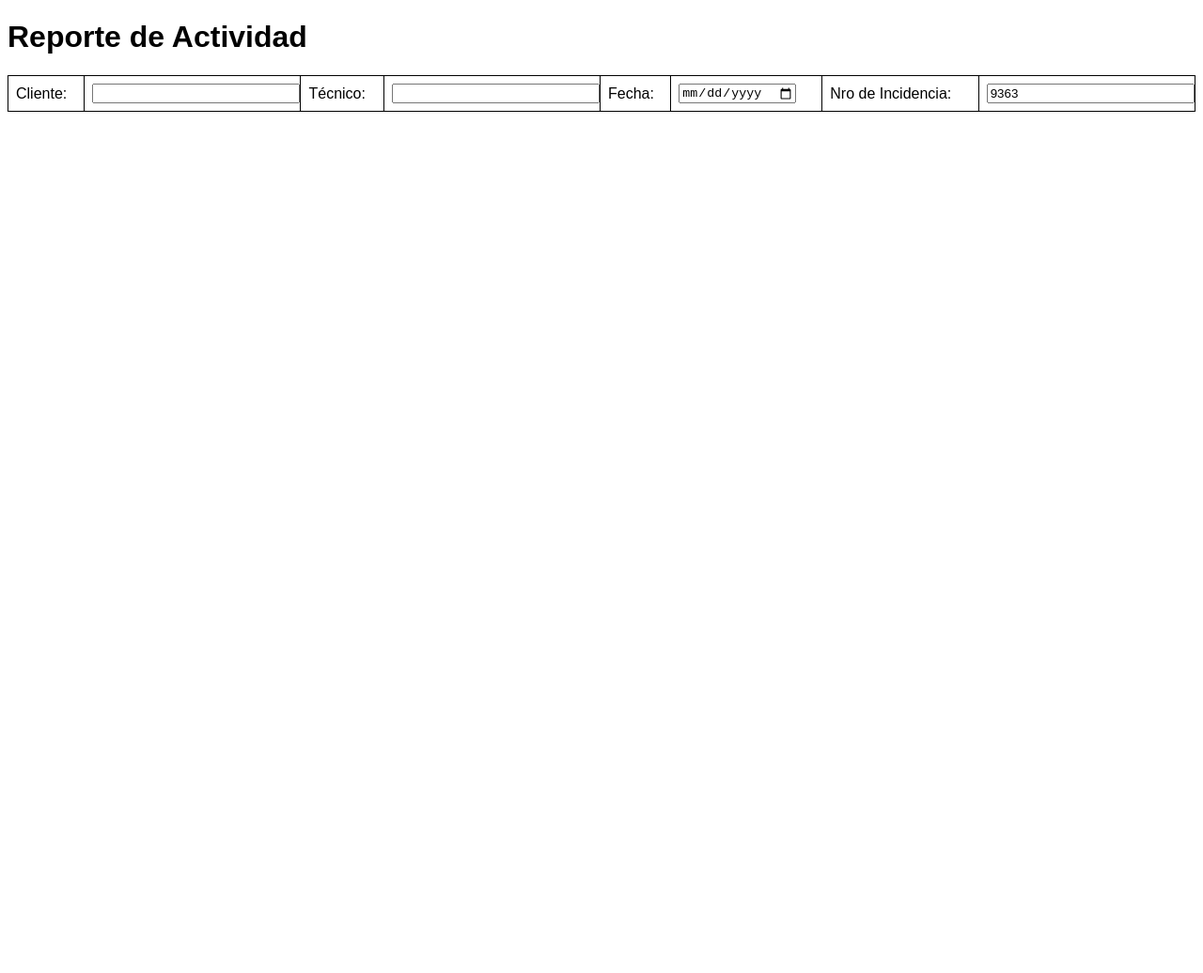
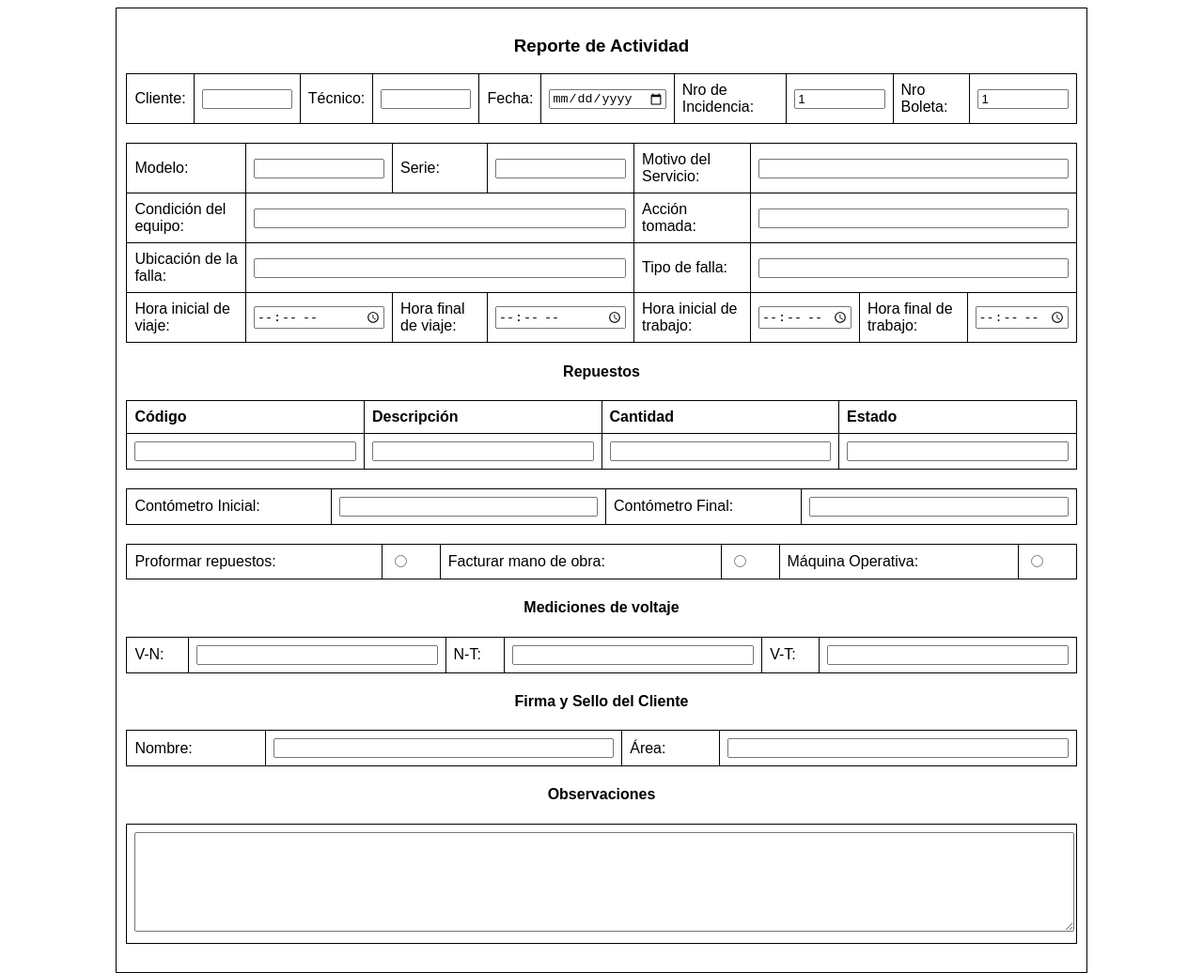
Before and after one commit to ErickMartBre/Proyecto1Grupo3, a plain HTML site: page ProyectoGrupo3.html in a window 1280 px wide. Shown: the whole page at 94% size. Before the commit the page ends 800 px from the top, so only its background shows below. Drawn offline with Linux system fonts and the light colour scheme.

Commit message:
Avance HTML

```diff
--- a/ProyectoGrupo3.html
+++ b/ProyectoGrupo3.html
@@ -3,55 +3,165 @@
 <head>
     <meta charset="UTF-8">
     <meta name="viewport" content="width=device-width, initial-scale=1.0">
-    <title>Proyecto 1 Grupo 3</title>
+    <title>Boleta de Servicio</title>
     <style>
-
-        body
-        {
+        body {
             font-family: "Arial", sans-serif;
         }
-
-        table
-        {
+        table {
             width: 100%;
             border-collapse: collapse;
+            margin-bottom: 20px;
         }
-
-        td, th
-        {
+        td, th {
             border: 1px solid black;
             padding: 8px;
             text-align: left;
         }
-
-        input[type="text"]
-        {
+        input[type="text"], input[type="date"], input[type="time"] {
             width: 100%;
+            box-sizing: border-box;
         }
-
+        .container {
+            width: 80%;
+            margin: 0 auto;
+            border: 1px solid #000;
+            padding: 10px;
+        }
+        h3, h4 {
+            text-align: center;
+        }
+        @media (max-width: 600px) {
+            .container {
+                width: 100%;
+            }
+        }
     </style>
 </head>
 <body>
 
-    <h1>Reporte de Actividad</h1>
-    <table>
-        <tr>
-            <td>Cliente:</td>
-            <td><input type="text" name="cliente"></td>
-            <td>Técnico:</td>
-            <td><input type="text" name="tecnico"></td>
-            <td>Fecha:</td>
-            <td><input type="date" name="fecha"></td>
-            <td>Nro de Incidencia:</td>
-            <td><input type="text" id="incidencia"></td>
-        </tr>
-    </table>
 
-    <script>
-            let numero= Math.floor(Math.random()* 9999 +1);
-            document.getElementById("incidencia").value = numero;
-            document.getElementById("incidencia").readOnly = true;
+    <div class="container">
+        <h3>Reporte de Actividad</h3>
 
-    </script>
+        <table>
+            <tr>
+                <td><label for="cliente">Cliente:</label></td>
+                <td><input type="text" id="cliente" name="cliente"></td>
+                <td><label for="tecnico">Técnico:</label></td>
+                <td><input type="text" id="tecnico" name="tecnico"></td>
+                <td><label for="fecha">Fecha:</label></td>
+                <td><input type="date" id="fecha" name="fecha"></td>
+                <td><label for="numero_incidencia">Nro de Incidencia:</label></td>
+                <td><input type="text" id="numero_incidencia" readonly></td>
+                <td><label for="numero_boleta">Nro Boleta:</label></td>
+                <td><input type="text" id="numero_boleta" readonly></td>
+
+            </tr>
+        </table>
+
+        <table>
+            <tr>
+                <td><label for="modelo">Modelo:</label></td>
+                <td><input type="text" id="modelo" name="modelo"></td>
+                <td><label for="serie">Serie:</label></td>
+                <td><input type="text" id="serie" name="serie"></td>
+                <td><label for="motivo_servicio">Motivo del Servicio:</label></td>
+                <td colspan="3"><input type="text" id="motivo_servicio" name="motivo_servicio"></td>
+            </tr>
+            <tr>
+                <td><label for="condicion">Condición del equipo:</label></td>
+                <td colspan="3"><input type="text" id="condicion" name="condicion"></td>
+                <td><label for="accion">Acción tomada:</label></td>
+                <td colspan="3"><input type="text" id="accion" name="accion"></td>
+            </tr>
+            <tr>
+                <td><label for="ubicacion_falla">Ubicación de la falla:</label></td>
+                <td colspan="3"><input type="text" id="ubicacion_falla" name="ubicacion_falla"></td>
+                <td><label for="tipo_falla">Tipo de falla:</label></td>
+                <td colspan="3"><input type="text" id="tipo_falla" name="tipo_falla"></td>
+            </tr>
+            <tr>
+                <td><label for="hora_inicial_viaje">Hora inicial de viaje:</label></td>
+                <td><input type="time" id="hora_inicial_viaje" name="hora_inicial_viaje"></td>
+                <td><label for="hora_final_viaje">Hora final de viaje:</label></td>
+                <td><input type="time" id="hora_final_viaje" name="hora_final_viaje"></td>
+                <td><label for="hora_inicial_trabajo">Hora inicial de trabajo:</label></td>
+                <td><input type="time" id="hora_inicial_trabajo" name="hora_inicial_trabajo"></td>
+                <td><label for="hora_final_trabajo">Hora final de trabajo:</label></td>
+                <td><input type="time" id="hora_final_trabajo" name="hora_final_trabajo"></td>
+            </tr>
+        </table>
+
+        <h4>Repuestos</h4>
+        <table>
+            <tr>
+                <th>Código</th>
+                <th>Descripción</th>
+                <th>Cantidad</th>
+                <th>Estado</th>
+            </tr>
+            <tr>
+                <td><input type="text" name="codigo_repuesto"></td>
+                <td><input type="text" name="descripcion_repuesto"></td>
+                <td><input type="text" name="cantidad_repuesto"></td>
+                <td><input type="text" name="estado_repuesto"></td>
+            </tr>
+            <!-- Agregar más filas si es necesario -->
+        </table>
+
+        <table>
+            <tr>
+                <td><label for="contometro_inicial">Contómetro Inicial:</label></td>
+                <td><input type="text" id="contometro_inicial" name="contometro_inicial"></td>
+                <td><label for="contometro_final">Contómetro Final:</label></td>
+                <td><input type="text" id="contometro_final" name="contometro_final"></td>
+            </tr>
+        </table>
+
+        <table>
+            <tr>
+                <td>Proformar repuestos:</td>
+                <td><input type="radio" name="opciones" value="proformar_repuestos"></td>
+                <td>Facturar mano de obra:</td>
+                <td><input type="radio" name="opciones" value="facturar_mano_obra"></td>
+                <td>Máquina Operativa:</td>
+                <td><input type="radio" name="opciones" value="maquina_operativa"></td>
+            </tr>
+        </table>
+
+        <h4>Mediciones de voltaje</h4>
+        <table>
+            <tr>
+                <td><label for="vn">V-N:</label></td>
+                <td><input type="text" id="vn" name="vn"></td>
+                <td><label for="nt">N-T:</label></td>
+                <td><input type="text" id="nt" name="nt"></td>
+                <td><label for="vt">V-T:</label></td>
+                <td><input type="text" id="vt" name="vt"></td>
+            </tr>
+        </table>
+
+        <h4>Firma y Sello del Cliente</h4>
+        <table>
+            <tr>
+                <td><label for="nombre_cliente">Nombre:</label></td>
+                <td><input type="text" id="nombre_cliente" name="nombre_cliente"></td>
+                <td><label for="area_cliente">Área:</label></td>
+                <td><input type="text" id="area_cliente" name="area_cliente"></td>
+            </tr>
+        </table>
+
+        <h4>Observaciones</h4>
+        <table>
+            <tr>
+                <td><textarea name="observaciones" style="width: 100%; height: 100px;"></textarea></td>
+            </tr>
+        </table>
+
+    </div>
+
+    <script src="Script.js"></script>
+
 </body>
 </html>
--- /dev/null
+++ b/Script.js
@@ -0,0 +1,39 @@
+// Obtener el número de boleta desde localStorage
+let numeroBoleta = localStorage.getItem('numeroBoleta');
+// Obtener el número de incidencia desde localStorage
+let numeroIncidencia = localStorage.getItem('numeroIncidencia');
+
+function iniciarBoleta() {
+
+    if (!numeroBoleta) {
+        numeroBoleta = 1;
+    } else {
+        numeroBoleta = parseInt(numeroBoleta) + 1;
+    }
+
+
+    document.getElementById("numero_boleta").value = numeroBoleta;
+
+    // Guardar el número de boleta en localStorage
+    localStorage.setItem('numeroBoleta', numeroBoleta);
+}
+
+function iniciarIncidencia() {
+
+    if (!numeroIncidencia) {
+        numeroIncidencia = 1;
+    } else {
+        numeroIncidencia = parseInt(numeroIncidencia) + 1;
+    }
+
+    document.getElementById("numero_incidencia").value = numeroIncidencia;
+
+    // Guardar el número de incidencia en localStorage
+    localStorage.setItem('numeroIncidencia', numeroIncidencia);
+}
+
+// Llamar a ambas funciones al cargar la página
+window.onload = function() {
+    iniciarBoleta();
+    iniciarIncidencia();
+};
```
